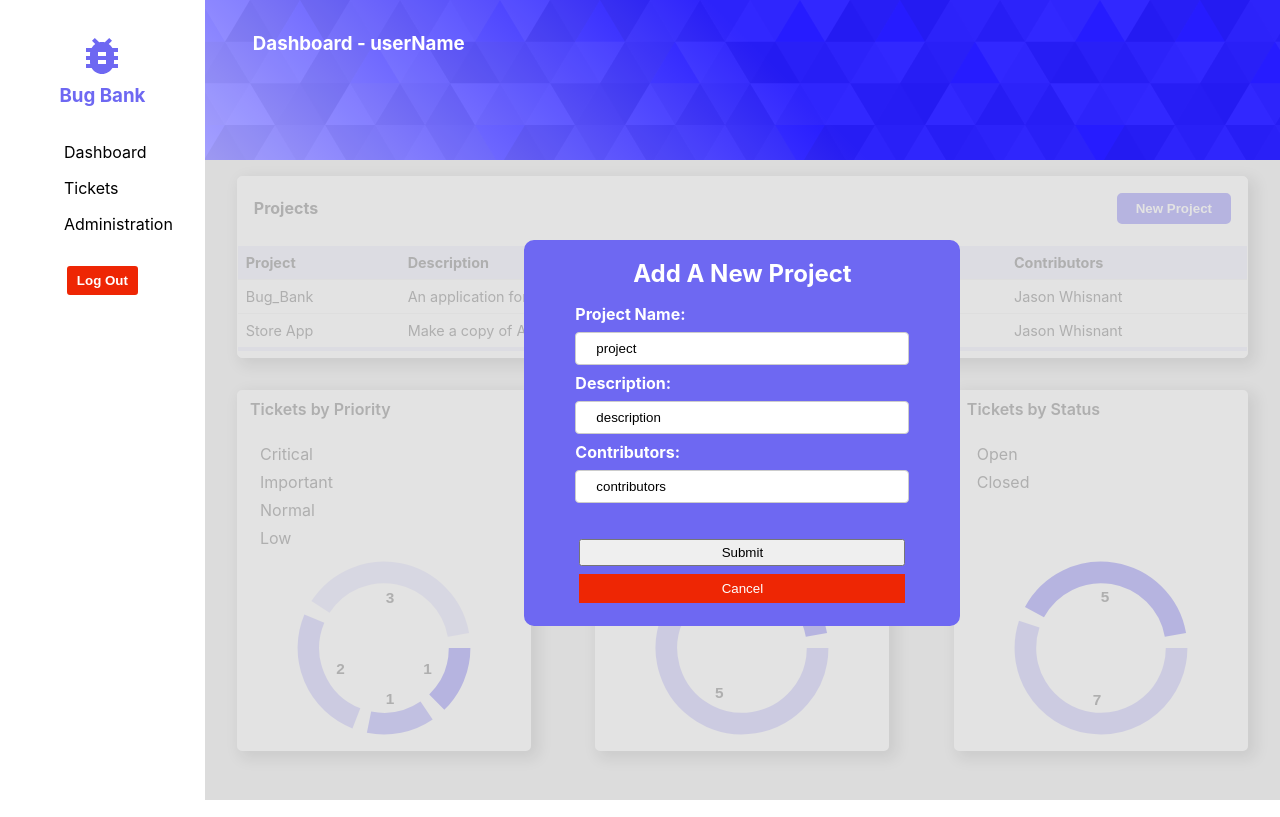
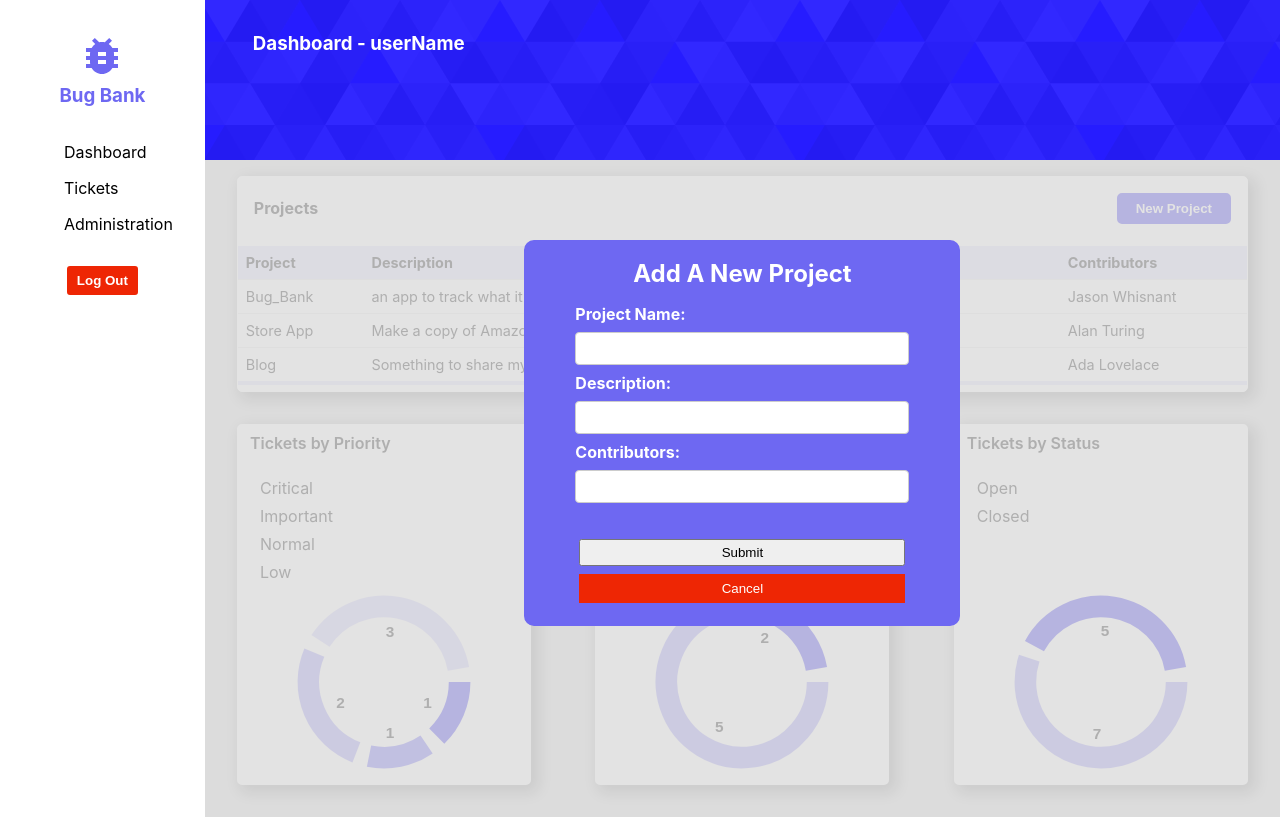
Before and after one commit to Tasups/bug-tracker-frontend, a React (Create React App) app: page / in a window 1280 px wide. Both pictures are taken after a click on the button "New Project". Built offline with nearby package versions, Linux system fonts and the light colour scheme.

Commit message:
addNewProject is now functional on the frontend only

```diff
--- a/src/App.css
+++ b/src/App.css
@@ -138,20 +138,7 @@
   box-sizing: border-box;
 }
 
-.dashboard-project-modal input[type=submit] {
-  width: 100%;
-  background-color: #4CAF50;
-  color: white;
-  padding: 14px 20px;
-  margin: 8px 0;
-  border: none;
-  border-radius: 4px;
-  cursor: pointer;
-}
 
-.dashboard-project-modal input[type=submit]:hover {
-  background-color: #45a049;
-}
 
 .dashboard-project-modal input:last-of-type {
   margin-bottom: 2rem;
@@ -255,7 +242,7 @@
   flex-direction: column;
   justify-content: space-between;
   min-width: 18rem;
-  min-heigth: 16rem;
+  min-height: 16rem;
   max-height: 24rem;
   border: 3px solid white;
   border-radius: 5px;
--- a/src/components/dashboard/Dashboard.js
+++ b/src/components/dashboard/Dashboard.js
@@ -1,57 +1,101 @@
-import { useState, useContext } from 'react'
-import DataContext from '../../context/DataContext'
+import { useState } from 'react'
+//you can useContext with the following as long as you import useContext first
+//import DataContext from '../../context/DataContext'
 
 import ProjectCard from './ProjectCard'
 import TixByPriority from './TixByPriority'
 import TixByType from './TixByType'
 import TixByStatus from './TixByStatus'
 
+import { issues } from '../../data/fakedata';
+
+
 const Dashboard = () => {
 
   // can useContext to import data from db
   // const [ data, setData ] = useContext(DataContext);
 
-  const [ open, setOpen ] = useState(false);
+  const [open, setOpen] = useState(false);
+  const [projects, setProjects] = useState(issues);
+  const [newProjectTitle, setNewProjectTitle] = useState("")
+  const [newDescription, setNewDescription] = useState("");
+  const [newContributors, setNewContributors] = useState("");
 
-  const handleSubmit = (e) => {
-    e.preventDefault()
-    //setData to something
+  const toggleAddProjectModal = () => {
+    setOpen((prev) => !prev);
+  };
+
+  const closeModal = () => {
     setOpen(false)
   }
 
-  const toggleAddProjectModal = () => {
-    setOpen(prev => !prev);
+  const projectChange = (e) => {
+    setNewProjectTitle(e.target.value)
   }
 
+  const descriptionChange = (e) => {
+    setNewDescription(e.target.value)
+  }
 
-  return(
+  const contributorsChange = (e) => {
+    setNewContributors(e.target.value);
+  };
+
+  const addNewProject = (e) => {
+    e.preventDefault()
+    const newProject = {
+      key: newProjectTitle,
+      projectTitle: newProjectTitle,
+      description: newDescription,
+      contributors: newContributors
+    }
+    setProjects([...projects, newProject])
+    closeModal()
+  }
+
+  return (
     <main className="dashboard-container">
-
-      { open &&
+      {open && (
         <section className="dashboard-project-modal">
           <h2>Add A New Project</h2>
-          <form onSubmit={handleSubmit}>
-            <label for="projectname">Project Name: </label>
-            <input type="text" id="projectname" name="projectname" value="project" />
-
-            <label for="description">Description: </label>
-            <input type="text" id="description" name="description" value="description" />
+          <form onSubmit={addNewProject}>
+            <label htmlFor="projectname">Project Name: </label>
+            <input
+              type="text"
+              id="projectname"
+              name="projectname"
+              value={newProjectTitle}
+              onChange={projectChange}
+              required
+            />
+            <label htmlFor="description">Description: </label>
+            <input
+              type="text"
+              id="description"
+              name="description"
+              value={newDescription}
+              onChange={descriptionChange}
+              required
+            />
             {/* the following input will need to be dynamic to capture all available contributors*/}
-            <label for="contributors">Contributors: </label>
-            <input type="text" id="contributors" name="contributors" value="contributors" />
+            <label htmlFor="contributors">Contributors: </label>
+            <input
+              type="text"
+              id="contributors"
+              name="contributors"
+              value={newContributors}
+              onChange={contributorsChange}
+              required
+            />
             <button type="submit">Submit</button>
-            <button className="cancel-modal" onClick={toggleAddProjectModal}>Cancel</button>
+            <button className="cancel-modal" onClick={toggleAddProjectModal}>
+              Cancel
+            </button>
           </form>
-
         </section>
-
-      //   className={isActive ? 'your_className': null}
-      // onClick={toggleClass}
-      }
+      )}
       <div className={open && "grayed-out"}>
-        <ProjectCard
-          handleClick={toggleAddProjectModal}
-        />
+        <ProjectCard handleClick={toggleAddProjectModal} projects={projects} />
         <div className="dashboard-card-container">
           <TixByPriority />
           <TixByType />
@@ -59,7 +103,7 @@ const Dashboard = () => {
         </div>
       </div>
     </main>
-    );
+  );
 };
 
 export default Dashboard;
--- a/src/components/dashboard/ProjectCard.js
+++ b/src/components/dashboard/ProjectCard.js
@@ -1,13 +1,13 @@
 
 const ProjectCard = (props) => {
+
   return (
     <section className="projectcard-container">
       <div className="projectcard-title">
         <h4>Projects</h4>
-        <button onClick={props.handleClick}>
-          New Project
-        </button>
+        <button onClick={props.handleClick}>New Project</button>
       </div>
+
       <div className="projectcard-table">
         <table>
           <tr>
@@ -15,16 +15,13 @@ const ProjectCard = (props) => {
             <th>Description</th>
             <th>Contributors</th>
           </tr>
-          <tr>
-            <td>Bug_Bank</td>
-            <td>An application for storing and tracking bugs</td>
-            <td>Jason Whisnant</td>
-          </tr>
-          <tr>
-            <td>Store App</td>
-            <td>Make a copy of Amazon or something</td>
-            <td>Jason Whisnant</td>
-          </tr>
+          {props.projects.map((el) => (
+            <tr key={el.projectTitle}>
+              <td>{el.projectTitle}</td>
+              <td>{el.description}</td>
+              <td>{el.contributors}</td>
+            </tr>
+          ))}
         </table>
       </div>
     </section>
--- a/src/context/DataContext.js
+++ b/src/context/DataContext.js
@@ -1,4 +1,5 @@
 import { createContext, useState } from 'react'
+
 
 const DataContext = createContext({})
 
--- a/src/data/data.js
+++ /dev/null
@@ -1 +0,0 @@
-MONGO_URI='this is where the uri goes'
--- a/src/data/fakedata.js
+++ b/src/data/fakedata.js
@@ -1,40 +1,18 @@
 export const issues =
   [
     {
-    projectTitle: "Bug Tracker",
-    completed: false,
-    description: "an app made so that I can track what it is that I'm doing.",
-    createdAt: "1654109667750",
-    issueTitle: "Status check for bug tracker",
-    priority: "normal",
-    issuer: "Lead",
-    developer: "Jason W.",
-    status: "open",
-    type: "feature"
+      projectTitle: "Bug_Bank",
+      description: "an app to track what it is that I'm doing so that someone will know",
+      contributors: "Jason Whisnant"
     },
     {
-    projectTitle: "Bug Tracker",
-    completed: true,
-    description: "create a json file to put in all the fake data",
-    createdAt: "1654109667760",
-    issueTitle: "Create Dummy Data",
-    priority: "normal",
-    issuer: "Lead",
-    developer: "Jason W.",
-    status: "open",
-    type: "feature"
+      projectTitle: "Store App",
+      description: "Make a copy of Amazon or Etsy or something",
+      contributors: "Alan Turing"
     },
     {
-    projectTitle: "Bug Tracker",
-    completed: false,
-    description: "an app made so that I can track what it is that I'm doing.",
-    createdAt: "1654109667762",
-    issueTitle: "iterate through the data and render it in cards",
-    priority: "normal",
-    issuer: "QA",
-    developer: "Jason W.",
-    status: "open",
-    type: "feature"
-  },
-
+      projectTitle: "Blog",
+      description: "Something to share my thoughts and ideas to the world with",
+      contributors: "Ada Lovelace"
+    }
 ];
```
Also changed, not shown: src/data/fakedata.json (+11 -31 lines). Lines whose indentation alone changed are shown as unchanged.
